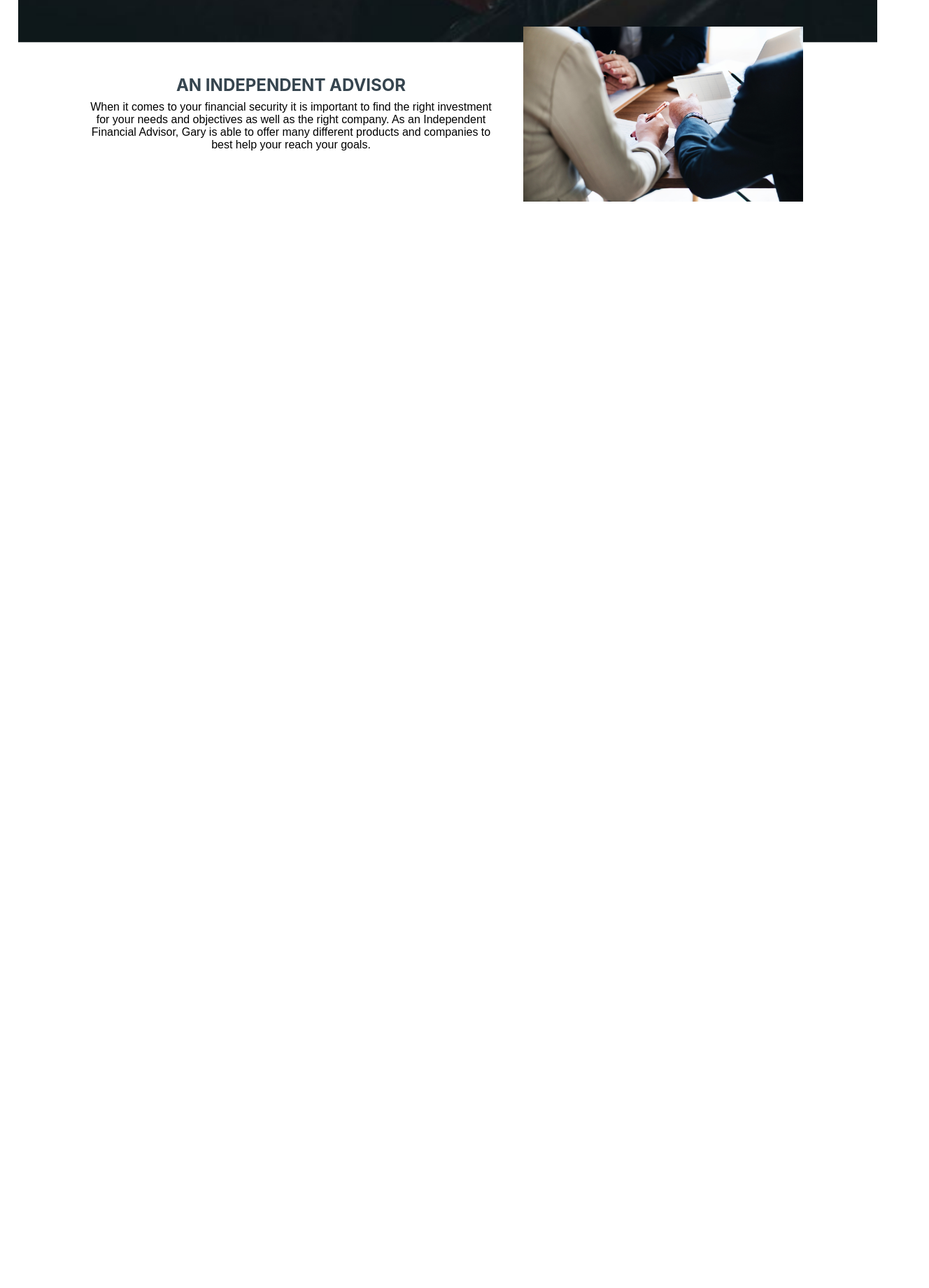
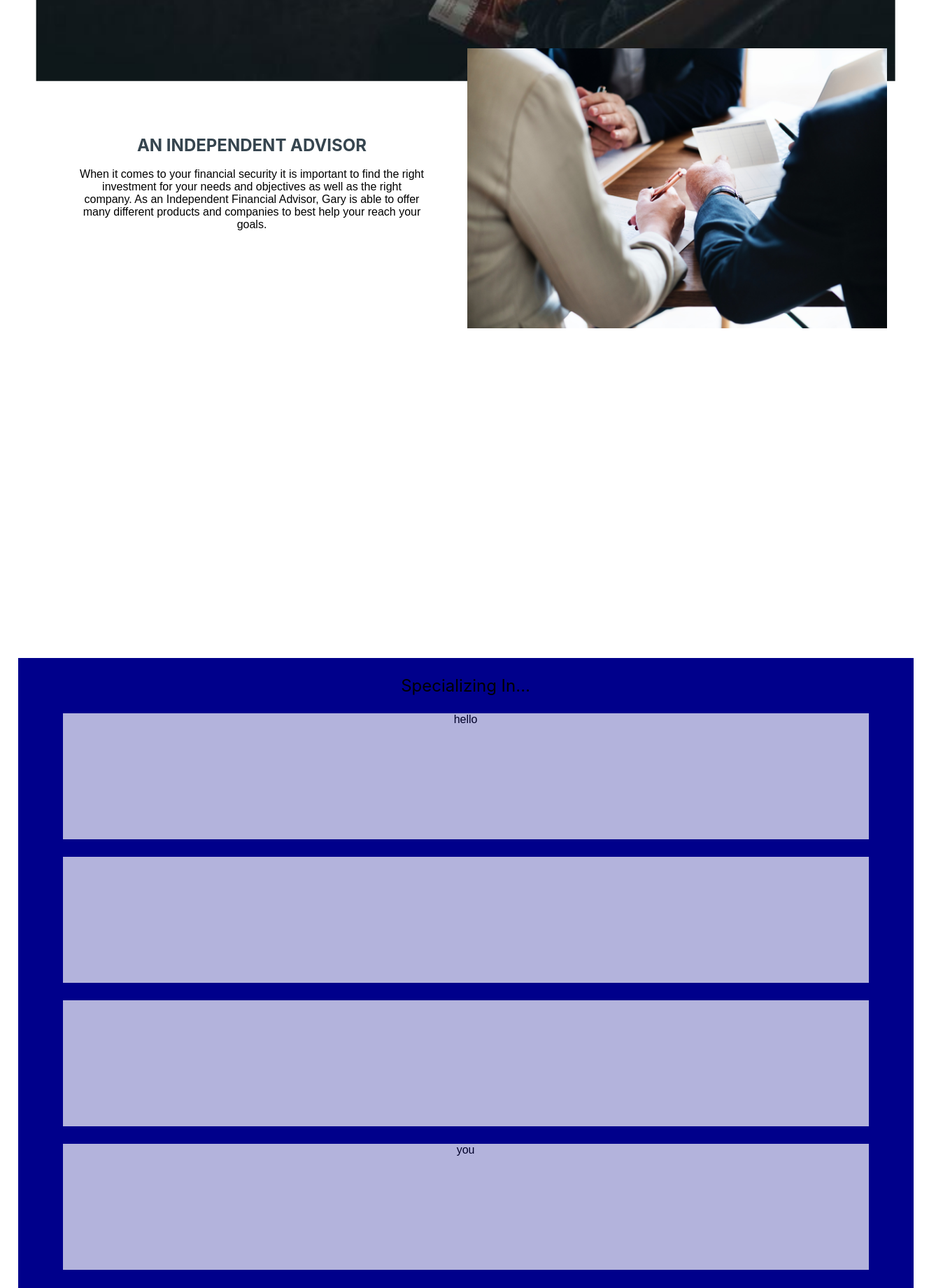
Before and after one commit to spencermrobinson/garyrobinsonadvisor, a React (Create React App) app: page /#/ in a window 1280 px wide. Shown: the part 814-2654 px from the top of the page at 70% size, 1328 px wide, since content can reach past the window. Before the commit the page ends 1142 px from the top, so only its background shows below. Built offline with nearby package versions, Linux system fonts and the light colour scheme; a web font is replaced by a local one.

Commit message:
services-section

```diff
--- a/src/components/header/Header.css
+++ b/src/components/header/Header.css
@@ -5,7 +5,7 @@
 
 .header-container{
     height:20vh;
-    width: 100%;
+    width: 90%;
     display: flex;
     flex-direction: column;
     justify-content: space-evenly;
--- a/src/components/home/Home.js
+++ b/src/components/home/Home.js
@@ -2,6 +2,7 @@ import React, { Component } from 'react';
 import Header from '../header/Header.js';
 import Lax from './Lax-Section/Lax.js';
 import Why from './why/Why.js';
+import Offer from './services/Offer.js'
 import './home.css';
 
 class Home extends Component{
@@ -20,7 +21,11 @@ class Home extends Component{
                 </div>
                 <div className="home-why-container">
                     <Why/>
+
                 </div>
+                 <div id="home-offer">
+                    <Offer/>
+                 </div>
 
             </div>
         )
--- a/src/components/home/Lax-Section/Lax.js
+++ b/src/components/home/Lax-Section/Lax.js
@@ -4,7 +4,7 @@ import retireMan from '../../../assets/retirement-lake.jpg';
 import './lax.css'
 
 
-const MyComponent = () => (
+const Lax = () => (
     <div className="lax-container">
         {/* -----basic config-----*/}
         <Parallax
@@ -23,4 +23,4 @@ const MyComponent = () => (
 
     </div>
 );
-export default MyComponent;
+export default Lax;
--- a/src/components/home/Lax-Section/lax.css
+++ b/src/components/home/Lax-Section/lax.css
@@ -2,7 +2,7 @@
 .home-lax{
     margin: 2%;
     height: 100vh;
-    width: 98%;
+    width: 100%;
 }
 .lax-container{
     display: flex;
--- a/src/components/home/home.css
+++ b/src/components/home/home.css
@@ -4,6 +4,7 @@
     display: flex;
     flex-direction: column;
     align-content: center;
+
 }
 
 .home-header-container{
@@ -23,6 +24,9 @@
 
 }
 .home-lax-container{
+    position: relative;
+    right: -2%;
+    margin: 40px auto;
     width:100%;
     height: 300px;
     animation-name: entrance;
@@ -34,8 +38,19 @@
 .home-why-container{
     height: 100vh;
     width: 100%;
-    margin: -100% auto;
+    margin: -230px auto;
+    animation-name: entrance;
+    animation-iteration-count: initial;
+    animation-duration: 4000ms;
 }
+#home-offer{
+    margin: 250px auto;
+    height: 100%;
+    width: 100%;
+    position: relative;
+    right: -2%;
+}
+
 @media (min-width: 500px){
     .home-why-container{
         height: 100vh;
--- /dev/null
+++ b/src/components/home/services/Offer.js
@@ -0,0 +1,20 @@
+import React, {Component} from 'react';
+import blueBg from '../../../assets/blue-background.jpeg'
+import './offer.css'
+class Offer extends Component{
+
+
+    render(){
+        return(
+            <div id="services-wrapper">
+                <span className='offer-heading'>Specializing In...</span>
+                <div className='services-containers'>hello</div>
+                <div className='services-containers'></div>
+                <div className='services-containers'></div>
+                <div className='services-containers'>you</div>
+            </div>
+
+        )
+    }
+}
+export default Offer;
--- /dev/null
+++ b/src/components/home/services/offer.css
@@ -0,0 +1,27 @@
+#services-wrapper{
+    height: 900px;
+    width: 100%;
+    background-color: darkblue;
+    display: flex;
+    flex-direction: column;
+    justify-content: space-evenly;
+    align-items: center;
+
+}
+
+
+
+.offer-heading{
+    font-family: -apple-system, BlinkMacSystemFont, 'Segoe UI', Roboto, Oxygen, Ubuntu, Cantarell, 'Open Sans', 'Helvetica Neue', sans-serif;
+    color: black;
+    font-size: 24px;
+
+
+}
+.services-containers{
+
+    height: 20%;
+    width: 90%;
+    background-color: white;
+    opacity: .7;
+}
--- a/src/components/home/why/why.css
+++ b/src/components/home/why/why.css
@@ -1,19 +1,23 @@
 .why-container{
     display: flex;
     flex-direction: column;
-    align-content: center;
-    height: 200px;
-    width: 90%;
+    align-items: center;
+    height: 430px;
+    width: 100%;
     position: relative;
-    left: 6px;
+    /* left: 6px; */
     top: -30px;
     border-top: 1px solid lightgray;
     border-bottom: 1px solid lightgray;
     padding: 8px;
 
 }
+
 #why-2{
-    width: 50%;
+    width: 80%;
+}
+#why-2 p{
+    padding: 10px;
 }
 
 .why-title{
@@ -26,9 +30,10 @@
 
 }
 #clients-img{
-    display: none;
-    height: 250px;
-    width: 400px;
+
+    height: 200px;
+    width: 50%;
+
 }
 
 @media (min-width: 500px){
@@ -37,7 +42,7 @@
         flex-direction: row;
         justify-content: space-evenly;
         align-items: center;
-        margin-top: 5%;
+        margin-top: 7%;
         height: 250px;
         border-top: none;
         border-bottom: none;
@@ -48,7 +53,13 @@
         color: #36454f;
     }
     #clients-img{
-        display: inline;
+        /* display: inline; */
+        height: 400px;
+        width: 600px;
+        margin: 20px;
 
     }
+    #why-2{
+        width: 40%;
+    }
 }
```
Also changed, not shown: 1 other file (tests, documents, lock files or other folders).
